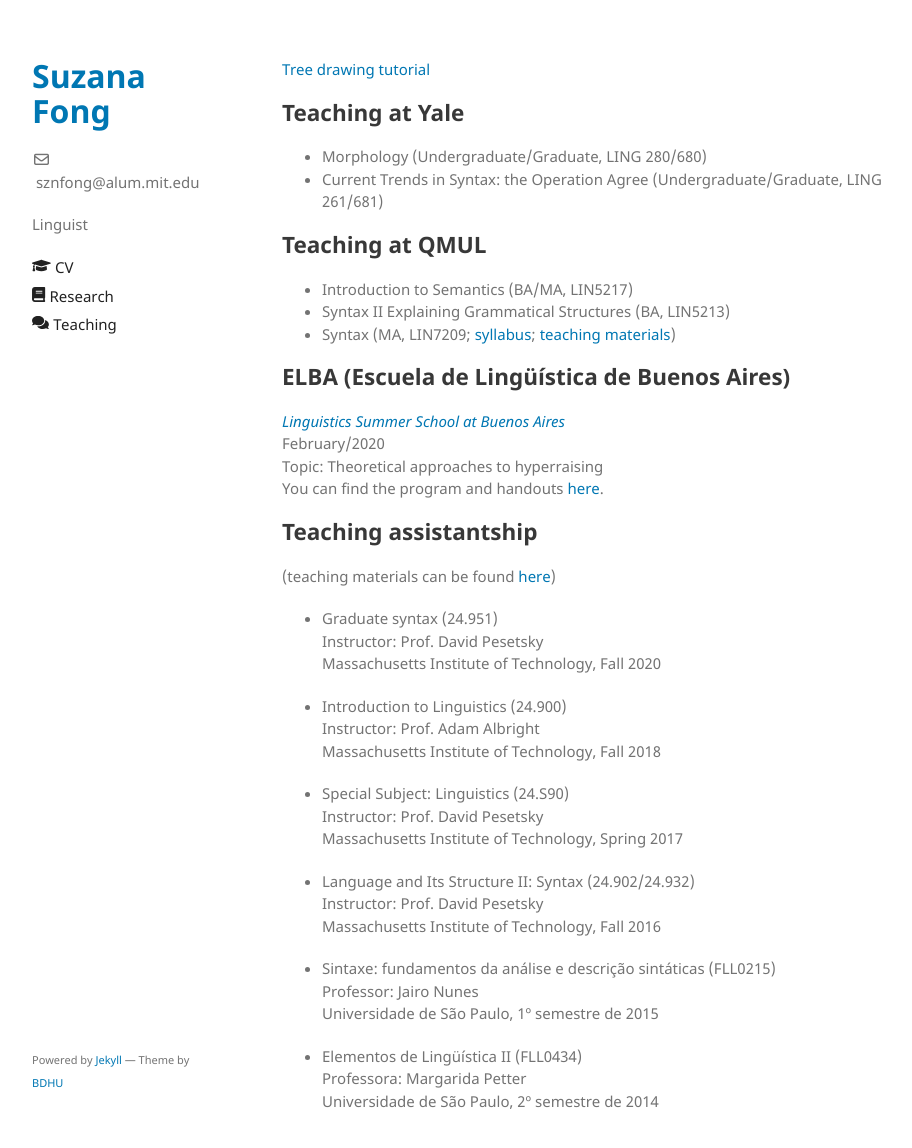
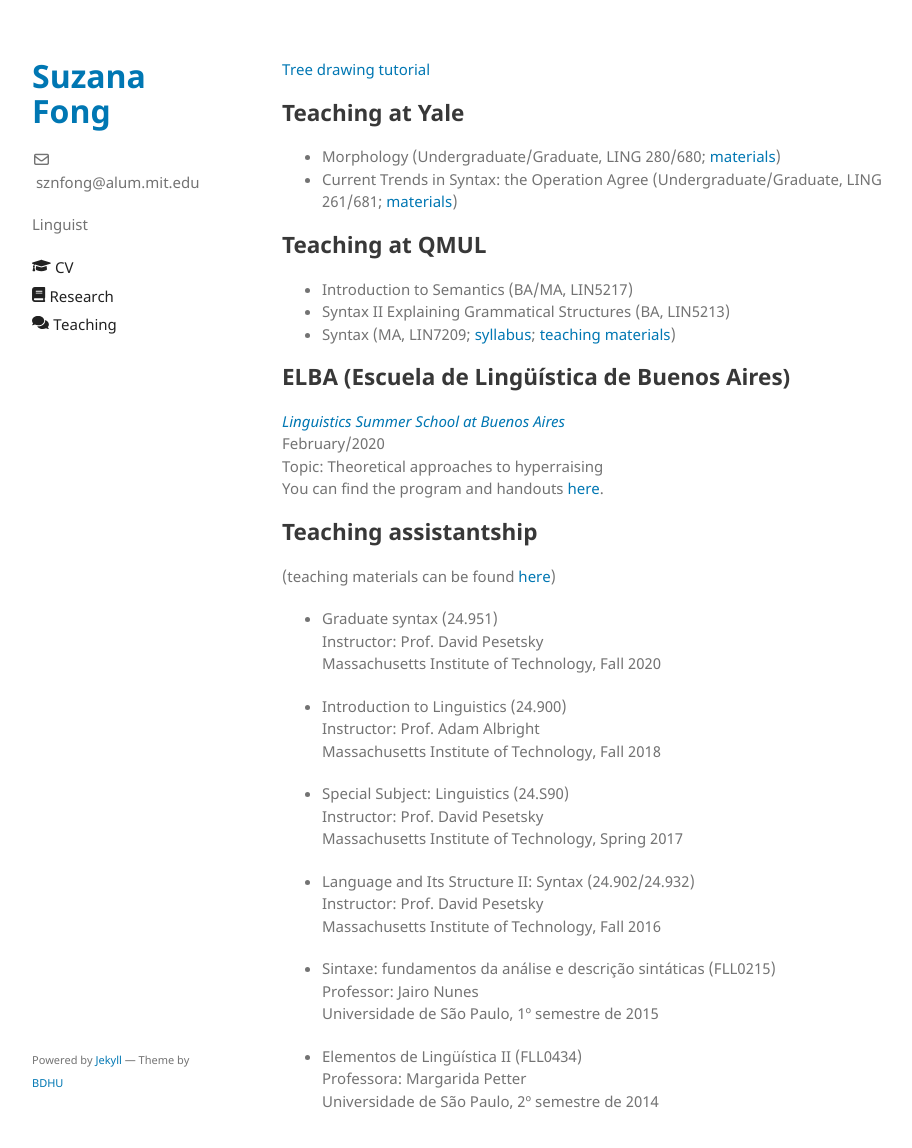
Before and after one commit to sznfng/sznfng.github.io, a Jekyll site: the page built from teaching.md, in a window 1280 px wide and 1162 px high. Shown: the top 1148 px of the window, without its empty margins (178-1090 px from the left). Built offline with Jekyll 4.4.1, drawn with Linux system fonts in a browser that asks for light colours.

Commit message:
Update teaching.md

```diff
--- a/teaching.md
+++ b/teaching.md
@@ -6,8 +6,8 @@ title: Teaching
 [Tree drawing tutorial](Tree_drawing_tutorial_website.pdf)
 
 ## Teaching at Yale
-+ Morphology (Undergraduate/Graduate, LING 280/680)
-+ Current Trends in Syntax: the Operation Agree (Undergraduate/Graduate, LING 261/681)
++ Morphology (Undergraduate/Graduate, LING 280/680; [materials](https://www.dropbox.com/sh/0nuen1k1nzdjvdl/AADskOLcd4jHh-cmczVF72E8a?dl=0))
++ Current Trends in Syntax: the Operation Agree (Undergraduate/Graduate, LING 261/681; [materials](https://www.dropbox.com/sh/1i76zgliw852oyb/AAANq3gmRNQKNIhZspVBmKcua?dl=0))
 
 ## Teaching at QMUL
 + Introduction to Semantics (BA/MA, LIN5217)
```
